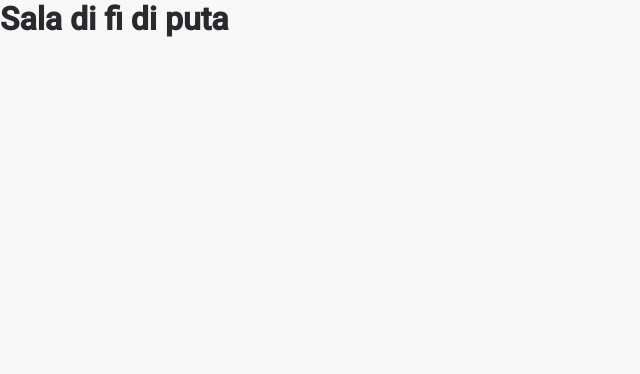
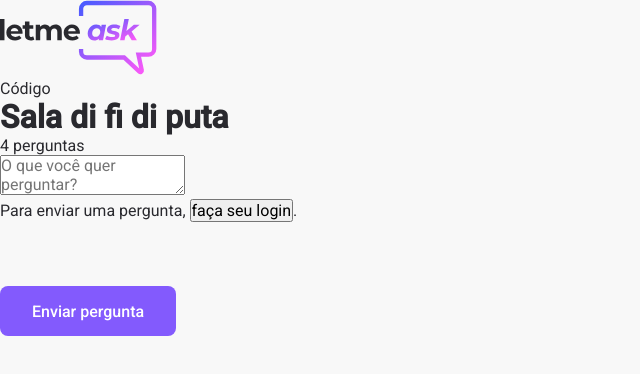
Before and after one commit to Jean-Domingues/Letmeask, a React (Create React App) app: page /rooms/1 in a window 1280 px wide. Shown: the top 374 px of the page, without its empty margins (0-640 px from the left). Built offline with nearby package versions, Linux system fonts and the light colour scheme; no server answers.

Commit message:
Criando a página da sala

```diff
--- a/src/pages/Room.tsx
+++ b/src/pages/Room.tsx
@@ -1,5 +1,33 @@
+import logoImg from '../assets/images/logo.svg';
+import { Button } from '../components/Buttton';
+
+import '../styles/room.scss'
+
 export function Room() {
   return (
-    <h1>Sala di fi di puta</h1>
-  )
+    <div id='page-rom'>
+      <header>
+        <div className='content'>
+          <img src={logoImg} alt='LetMeAsk' />
+          <div>Código</div>
+        </div>
+      </header>
+
+      <main className='content'>
+        <div className='romm-title'>
+          <h1>Sala di fi di puta</h1>
+          <span>4 perguntas</span>
+        </div>
+        <form>
+          <textarea placeholder='O que você quer perguntar?' />
+          <div className='form-footer'>
+            <span>
+              Para enviar uma pergunta, <button>faça seu login</button>.
+            </span>
+            <Button type='submit'>Enviar pergunta</Button>
+          </div>
+        </form>
+      </main>
+    </div>
+  );
 }
--- /dev/null
+++ b/src/styles/room.scss
@@ -0,0 +1,18 @@
+#page-room {
+  header {
+    padding: 24px;
+    border-bottom: 1px solid #e2e2e2;
+
+    .content {
+      max-width: 1120px;
+      margin: 0 auto;
+      display: flex;
+      justify-content: space-between;
+      align-items: center;
+
+      > img {
+        max-height: 45px;
+      }
+    }
+  }
+}
```
